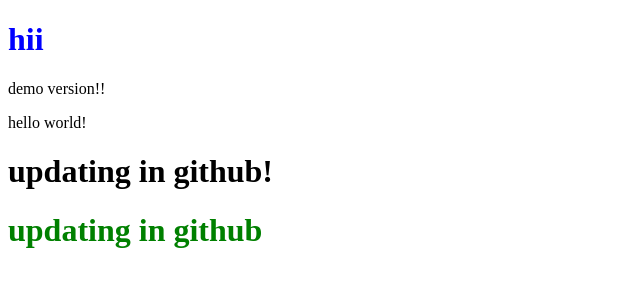
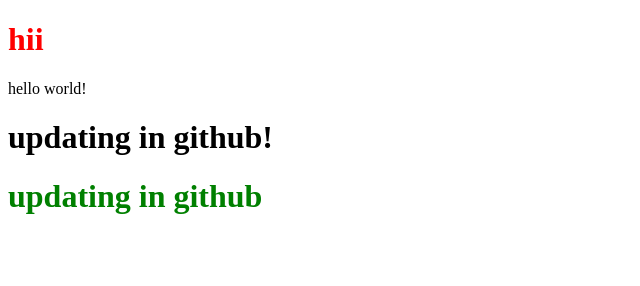
Before and after one commit to ZaidAbbas72/Demo, a plain HTML site: page index.html in a window 1280 px wide. Shown: the whole page, without its empty margins (0-640 px from the left). Drawn offline with Linux system fonts and the light colour scheme.

Commit message:
change the color

```diff
--- a/index.html
+++ b/index.html
@@ -6,8 +6,7 @@
         </title>
     </head>
     <body>
-     <h1 style="color:blue"> hii</h1>
-        <p>demo version!!</p>
+     <h1 style="color:red"> hii</h1>
         hello world!
         <h1>updating in github!</h1>
         <h1 style="color:green">updating in github</h1>
```
